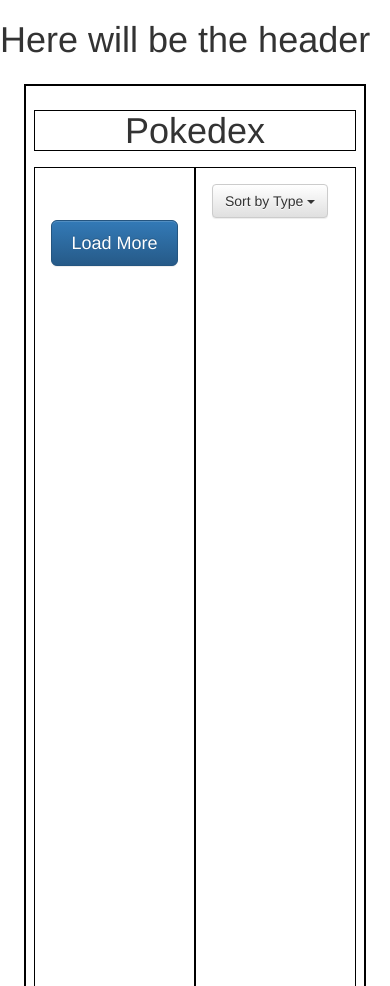
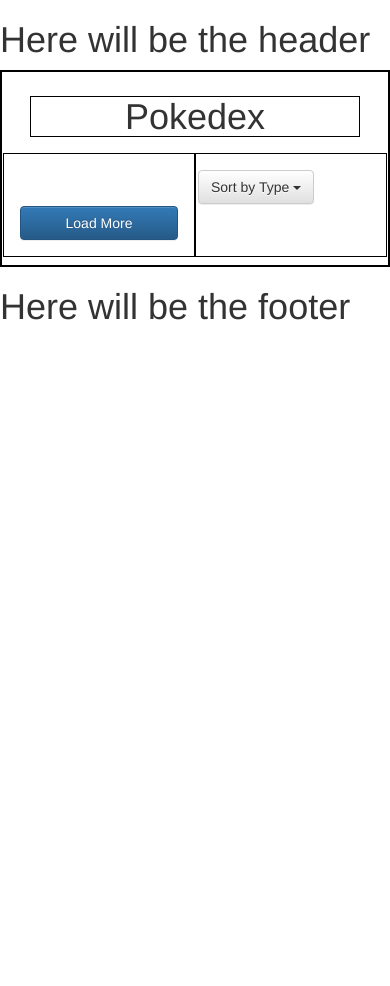
Before and after one commit to yevsher/yevsher.github.io, a website: page app/index.html in a window 390 px wide. Shown: the top 986 px of the page. After the commit the page ends 844 px from the top, so only its background shows below. Drawn offline with nearby package versions, Linux system fonts and the light colour scheme; some packages are replaced by stand-ins of ours; files that its build step writes are made by us from their sources; no server answers; files whose address does not match are found by name.

Commit message:
Last update with styles for mobile 15.05.16

```diff
--- a/app/scripts/controllers/main.js
+++ b/app/scripts/controllers/main.js
@@ -17,7 +17,7 @@
         var i = 0,
             lastPokemonId = 0;
 
-
+        //creating a function for uploading a portion of pokemons from the server
         function getPokemonsAll(i, lastPokemonId) {
             var lastID = lastPokemonId || 0;
             pokemonService.getPokemons().get({id:lastID+i+1})
--- a/app/styles/main.css
+++ b/app/styles/main.css
@@ -1,3 +1,13 @@
+@media (max-width: @screen-xs-max) {
+    #pokemonDetailsCardContainer {
+        border: 1px solid black;
+        padding: 16px 2px;
+        height: 100%;
+        min-height: 820px;
+    }
+}
+
+
 .browsehappy {
   margin: 0.2em 0;
   background: #ccc;
@@ -12,10 +22,19 @@
 /* Contents area */
 
 #PokedexContentsArea {
-    margin: 24px;
     border: 2px solid black;
-    padding: 8px;
-    min-width: 330px;
+    padding: 8px 16px;
+}
+
+/*pokedex cards wrapper*/
+
+#PokedexCardsWrapper {
+    /*display: table;*/
+    display: -webkit-box;
+    display: -webkit-flex;
+    display: -ms-flexbox;
+    display:         flex;
+    flex-wrap: wrap;
 }
 
 /* Pokedex heading */
@@ -30,8 +49,15 @@
 #pokemonCardsContainer {
     border: 1px solid black;
     padding: 16px 16px;
-    height: 100%;
-    min-height: 820px;
+    display: flex;
+    display: -webkit-box;
+    display: -webkit-flex;
+    flex-direction: column;
+    /*height: 100%;
+    float: none;
+    display: table-cell;
+    vertical-align: top;
+    width: auto;*/
 }
 
 /* Card for pokemons */
@@ -42,7 +68,7 @@
 
 div.pokemonCard {
     padding: 8px;
-    margin: 0px 16px 8px;
+    margin: 0px 8px 8px;
     box-sizing: border-box;
     max-width: 115px;
     min-height: 174px;
@@ -150,9 +176,16 @@
 /* Pokemon detail card */
 #pokemonDetailsCardContainer {
     border: 1px solid black;
-    padding: 16px 16px;
-    height: 100%;
-    min-height: 820px;
+    padding: 16px 2px;
+    display: flex;
+    display: -webkit-box;
+    display: -webkit-flex;
+    flex-direction: column;
+    /*height: 100%;
+    float: none;
+    display: table-cell;
+    vertical-align: top;
+    width: auto;*/
 }
 
 #pokemonDetailsCardWrapper, #pokemonDetailsCardImageWrapper {
--- a/app/views/main.html
+++ b/app/views/main.html
@@ -1,10 +1,14 @@
-<div ng-controller="PokedexController" class="row row-content" id="PokedexContentsArea">
+
+<div class="container" ng-controller="PokedexController" id="PokedexContentsArea">
    <!--Pokedex header-->
     <h1 id="PokedexHeading" class="h1">Pokedex</h1>
     <!--Pokedex header end-->
 
+    <!--Pokedex cards containers wrapper-->
+    <div class="row" id="PokedexCardsWrapper">
+
     <!--Pokedex cards container-->
-    <div class="col-md-6 col-xs-6" id="pokemonCardsContainer">
+    <div class="col-sm-6 col-xs-6" id="pokemonCardsContainer">
        <!--cards row-->
         <div class="row row-content media-list">
             <!--card template-->
@@ -24,12 +28,12 @@
         </div>
         <!--card row end-->
         <!--load more button-->
-        <button class="btn btn-primary btn-lg btn-block" type="button" ng-click="getPokemons()" id="LoadMore">Load More</button>
+        <button class="btn btn-primary btn-md btn-block" type="button" ng-click="getPokemons()" id="LoadMore">Load More</button>
         <!--load more button end-->
     </div>
     <!--Pokedex cards container end-->
     <!--Pokemon detail card container-->
-    <div class="col-md-6 col-xs-6" id="pokemonDetailsCardContainer">
+    <div class="col-sm-6 col-xs-6" id="pokemonDetailsCardContainer">
         <!--Sort button-->
         <div id="sortButtonWrapper">
             <div class="btn-group">
@@ -74,4 +78,6 @@
         <!--Pokemon detail card end-->
     </div>
     <!--Pokemon detail card container end-->
+    </div>
+    <!--Pokedex cards containers wrapper end-->
 </div>
```
Also changed, not shown: app/images/pokemonsBackgroundRepeat.png (added).
